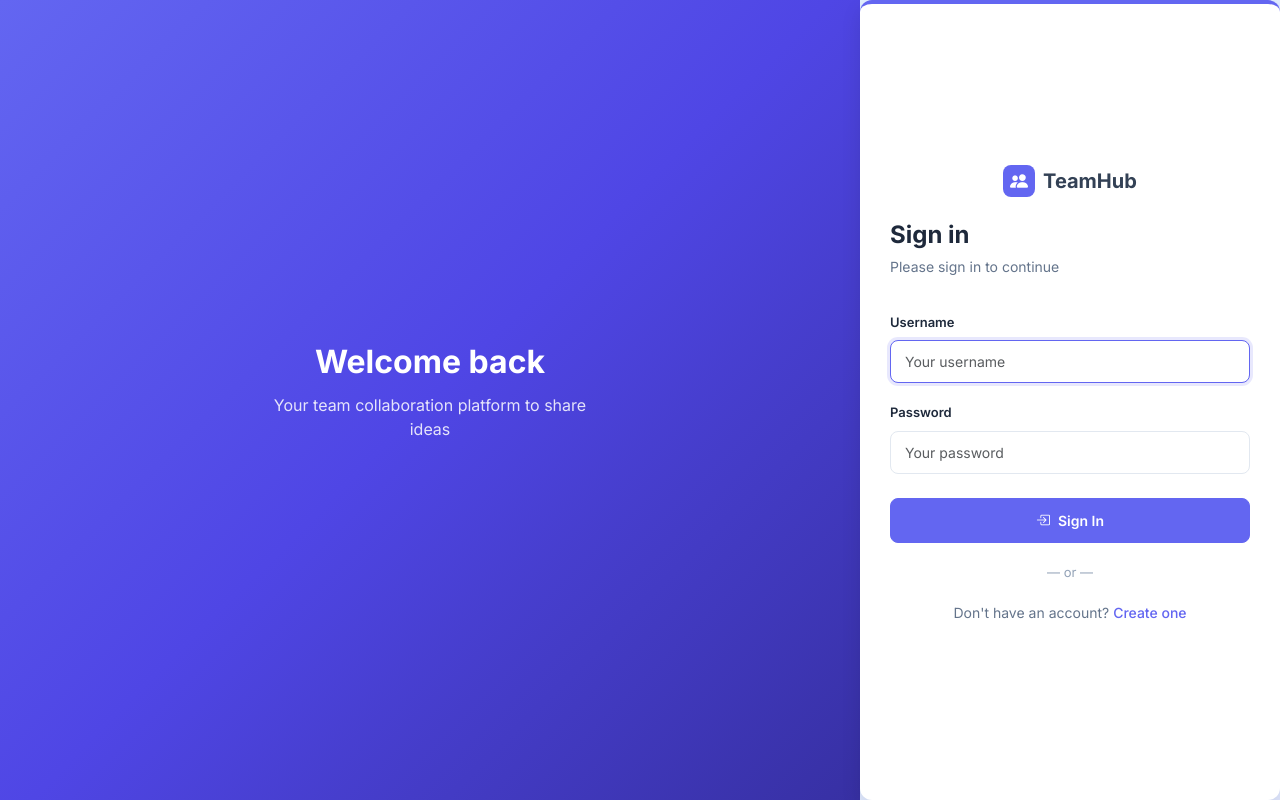
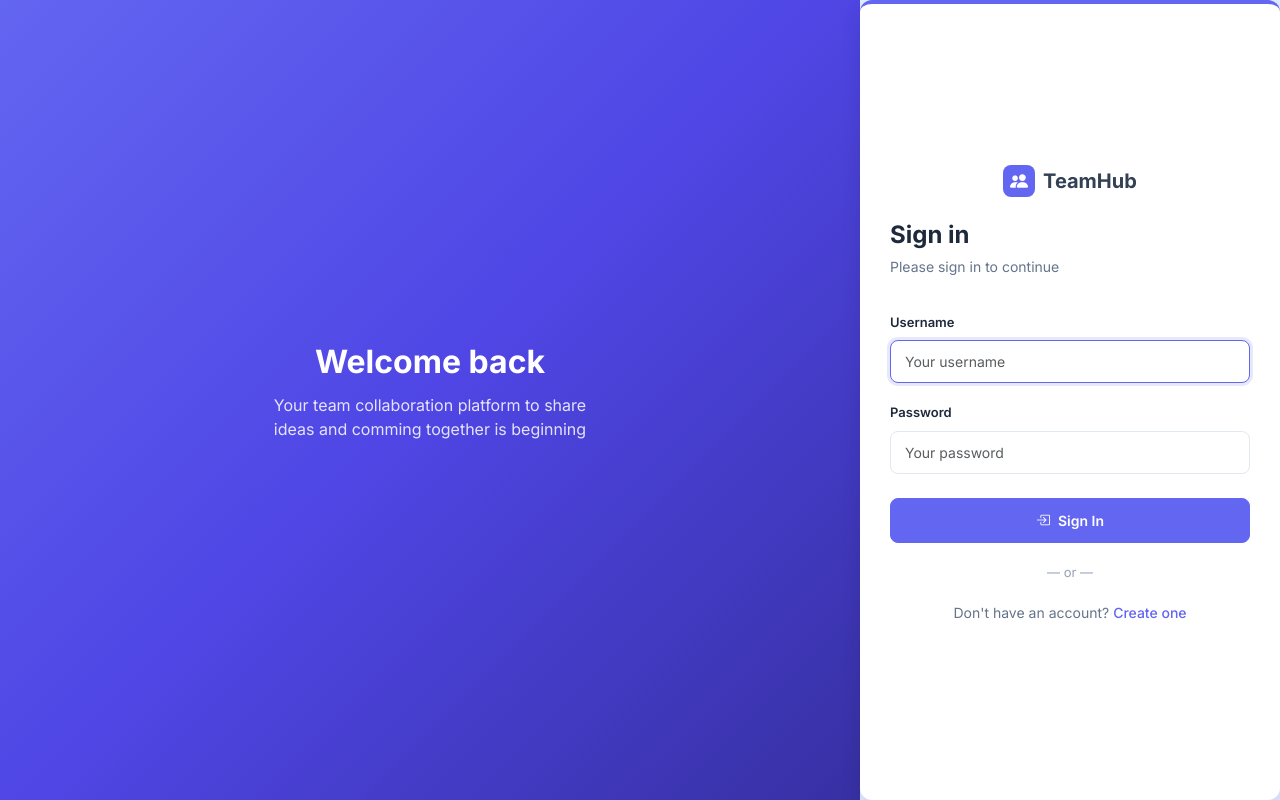
Before and after one commit to Gayathri5366/teamhub, a Django app: page /accounts/login/ in a window 1280 px wide. Run offline with Django 4.2, Linux system fonts and the light colour scheme.

Commit message:
done final1

```diff
--- a/templates/accounts/login.html
+++ b/templates/accounts/login.html
@@ -151,7 +151,7 @@
 
 <div class="auth-left">
     <h1>Welcome back</h1>
-    <p>Your team collaboration platform to share ideas</p>
+    <p>Your team collaboration platform to share ideas and comming together is beginning</p>
 </div>
 
 <div class="auth-right">
```
